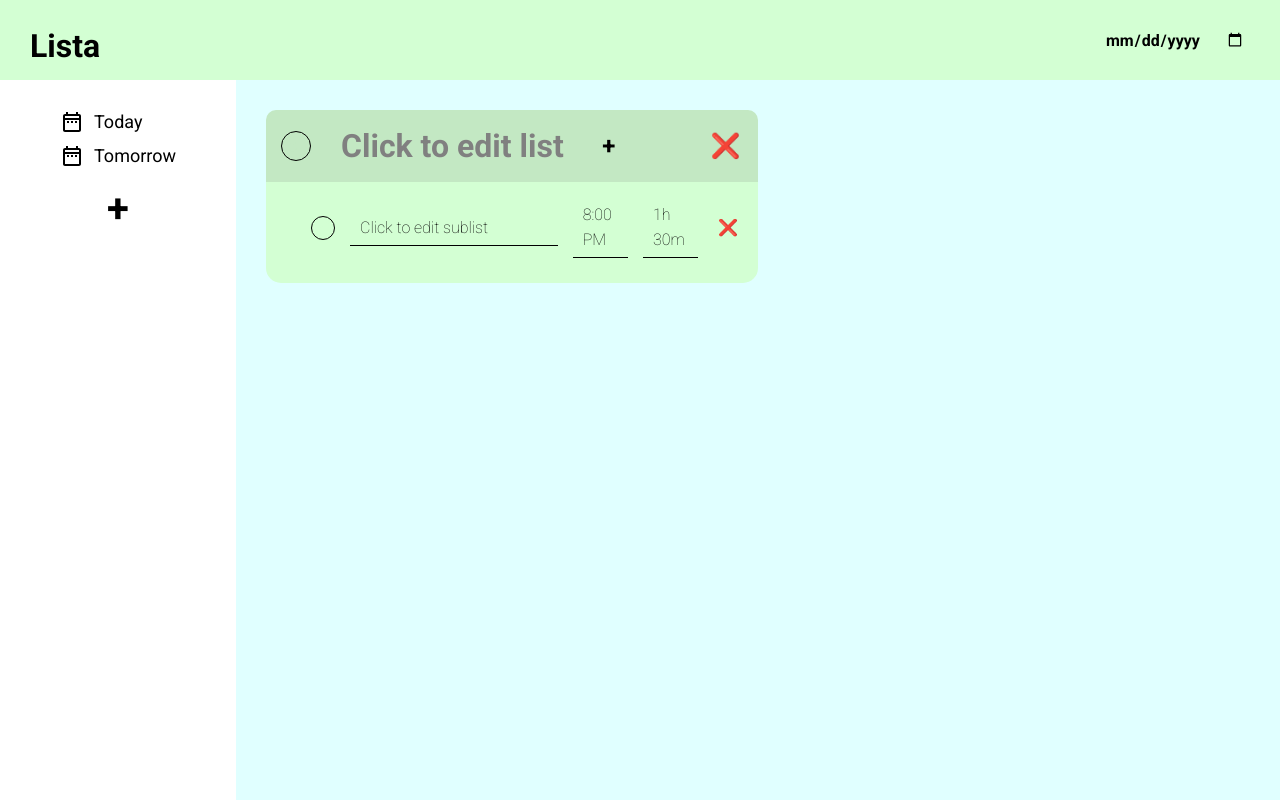
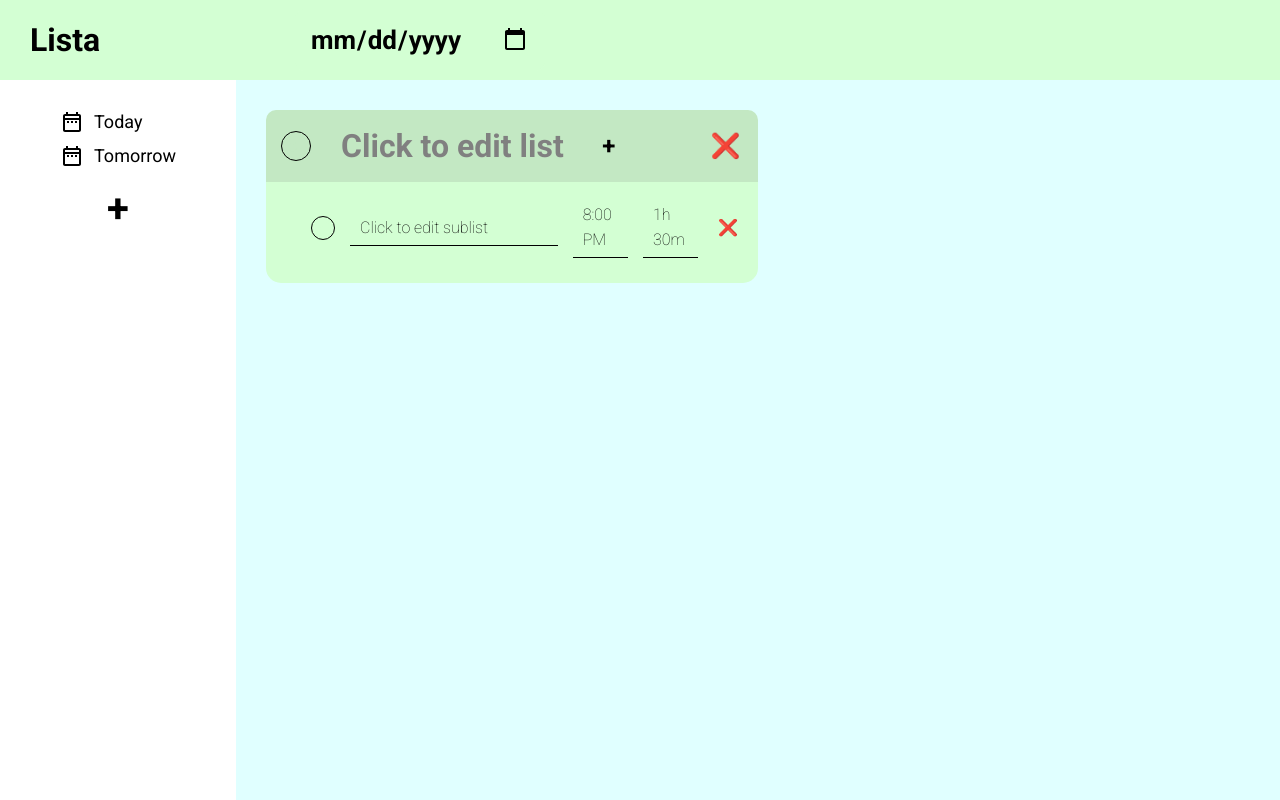
Before and after one commit to natdlc/todo, a website built with webpack: page dist/index.html in a window 1280 px wide. Built offline with Linux system fonts and the light colour scheme.

Commit message:
update checklist

```diff
--- a/src/styles/header/header.css
+++ b/src/styles/header/header.css
@@ -1,16 +1,22 @@
 header {
     height: 10%;
     display: flex;
-    justify-content: space-between;
+    justify-content: start;
+    align-items: center;
+    gap: 30px;
     padding: 30px;
     background-color: var(--easygreen);
+}
+
+.title {
+    flex: 0.25;
 }
 
 input[type="date"] {
     background-color: var(--easygreen);
     font-weight: 600;
-    font-size: 16px;
-    padding: 5px;
+    font-size: 26px;
+    padding: 15px;
     border: none;
     appearance: none;
     border-radius: 10px;
```
Also changed, not shown: src/index.js (+6 -1 lines), dist/index.html, dist/main.bundle.js.
